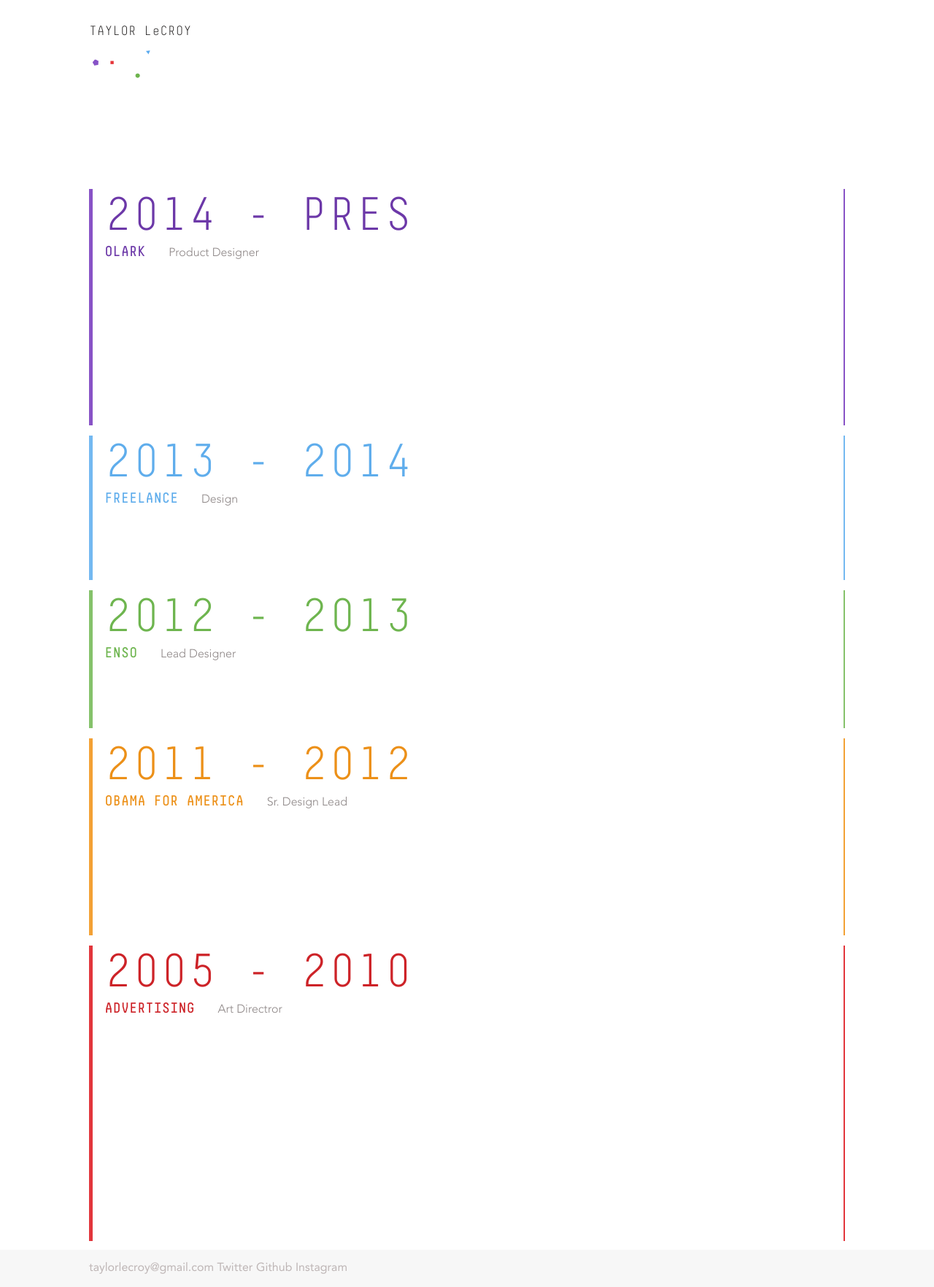
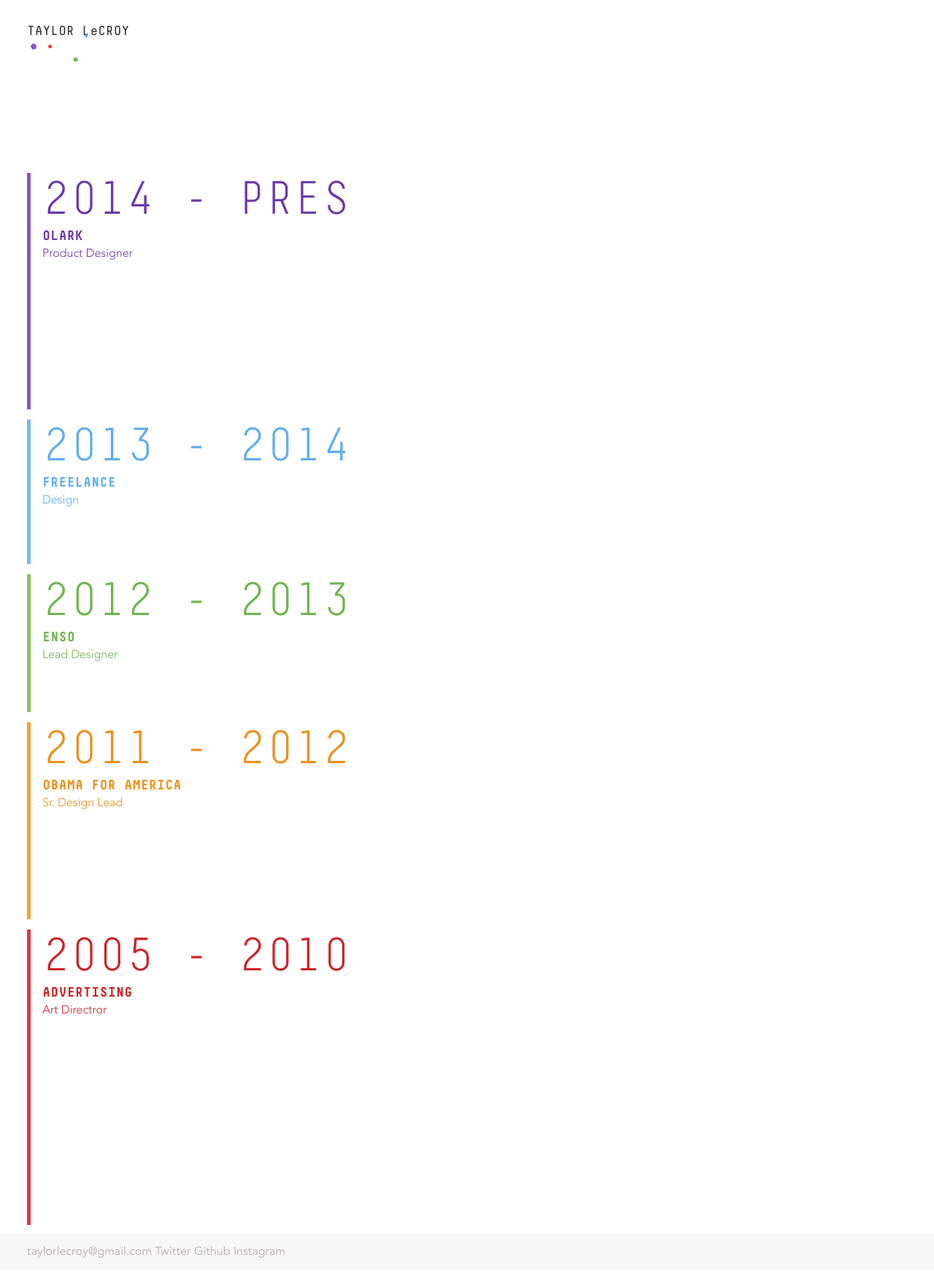
Before and after one commit to lecroy/portfolio2018, a Jekyll site: the page built from index.html, in a window 1280 px wide. Shown: the whole page at 73% size. Built offline with Jekyll 4.4.1, drawn with Linux system fonts in a browser that asks for light colours; some web fonts are replaced; comment, search, counter and statistics services are not loaded; after the commit the page ends 1742 px from its top, so only the background shows below that.

Commit message:
more stuff

```diff
--- a/_sass/_base.scss
+++ b/_sass/_base.scss
@@ -122,19 +122,6 @@
 
 
 /**
- * Wrapper
- */
-.wrapper {
-    max-width: 1100px;
-    margin-right: auto;
-    margin-left: auto;
-
-    @extend %clearfix;
-}
-
-
-
-/**
  * Clearfix
  */
 %clearfix {
--- a/_sass/_fonts.scss
+++ b/_sass/_fonts.scss
@@ -36,7 +36,7 @@
 }
 
 @font-face {
-    font-family: 'Decima Mono Lt';
+    font-family: 'Decima Mono';
     src: url('fonts/DecimaMono-Light.eot');
     src: url('fonts/DecimaMono-Light.eot?#iefix') format('embedded-opentype'),
         url('fonts/DecimaMono-Light.woff2') format('woff2'),
--- a/_sass/_layout.scss
+++ b/_sass/_layout.scss
@@ -1,5 +1,6 @@
 .wrapper {
-  max-width: 1100px;
+  max-width: 1270px;
+  margin: 0 auto;
   padding: 0 2rem;
 }
 
--- /dev/null
+++ b/_sass/styleguide/_typography.scss
@@ -0,0 +1,5 @@
+
+// Typography
+// font-family
+$avenir: 'Avenir LT Std', 'Helvetica Neue', Helvetica, Arial, sans-serif;
+$decima: 'Decima Mono', monospace;
--- a/_sass/views/_homepage.scss
+++ b/_sass/views/_homepage.scss
@@ -51,12 +51,8 @@
     margin-top: 0;
   }
 
-  &:hover {
-    transform: scale(1.01);
-  }
-
   &:hover > .timeline-block-text-wrapper > .timespan {
-    font-size: 6vw;
+    opacity: .5;
     transition: all .23s ease-in-out;
   }
 }
@@ -83,7 +79,6 @@
 
 .olark-block {
   border-left: 5px solid $purple500;
-  border-right: 2px solid $purple500;
   color: $purple600;
 
   height: 36vh;
@@ -91,28 +86,24 @@
 
 .freelance-block {
   border-left: 5px solid $blue500;
-  border-right: 2px solid $blue500;
   color: $blue600;
   height: 22vh;
 }
 
 .enso-block {
   border-left: 5px solid $green500;
-  border-right: 2px solid $green500;
   color: $green600;
   height: 21vh;
 }
 
 .ofa-block {
   border-left: 5px solid $orange500;
-  border-right: 2px solid $orange500;
   color: $orange600;
   height: 30vh;
 }
 
 .agency-block {
   border-left: 5px solid $red500;
-  border-right: 2px solid $red500;
   color: $red600;
   height: 45vh;
 }
@@ -148,18 +139,13 @@
   font-family: $decima;
   font-weight: 800;
   text-transform: uppercase;
-
-  float: left;
 }
 
 .timeline-block-subhead {
   font-weight: 200;
   font-size: 16px;
-  color: $gray700;
 
-  margin-left: 2rem;
   margin-top: 3px;
-  float: left;
 }
 
 
--- a/css/main.scss
+++ b/css/main.scss
@@ -5,17 +5,10 @@
 
 
 
-// Typography
-
-// font-family
-$avenir: 'Avenir LT Std', 'Helvetica Neue', Helvetica, Arial, sans-serif;
-$decima: 'Decima Mono Lt', monospace;
-
-
-
 // Import partials from `sass_dir` (defaults to `_sass`)
 @import
   "styleguide/colors",
+  "styleguide/typography",
   "styleguide/buttons",
 
   "fonts",
```
